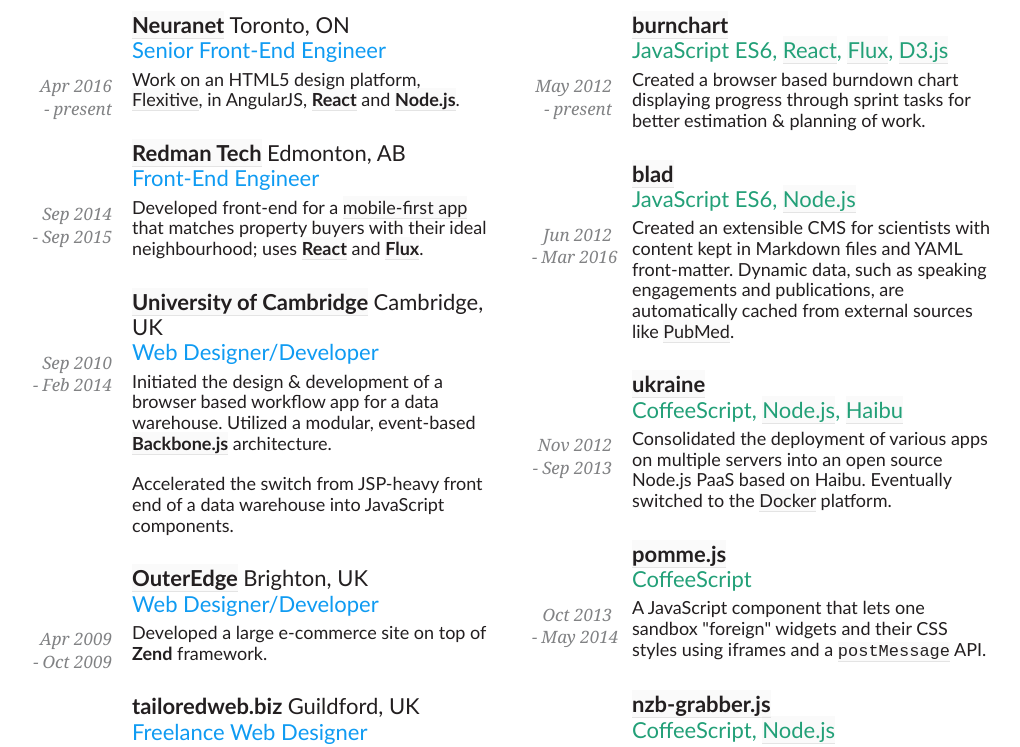
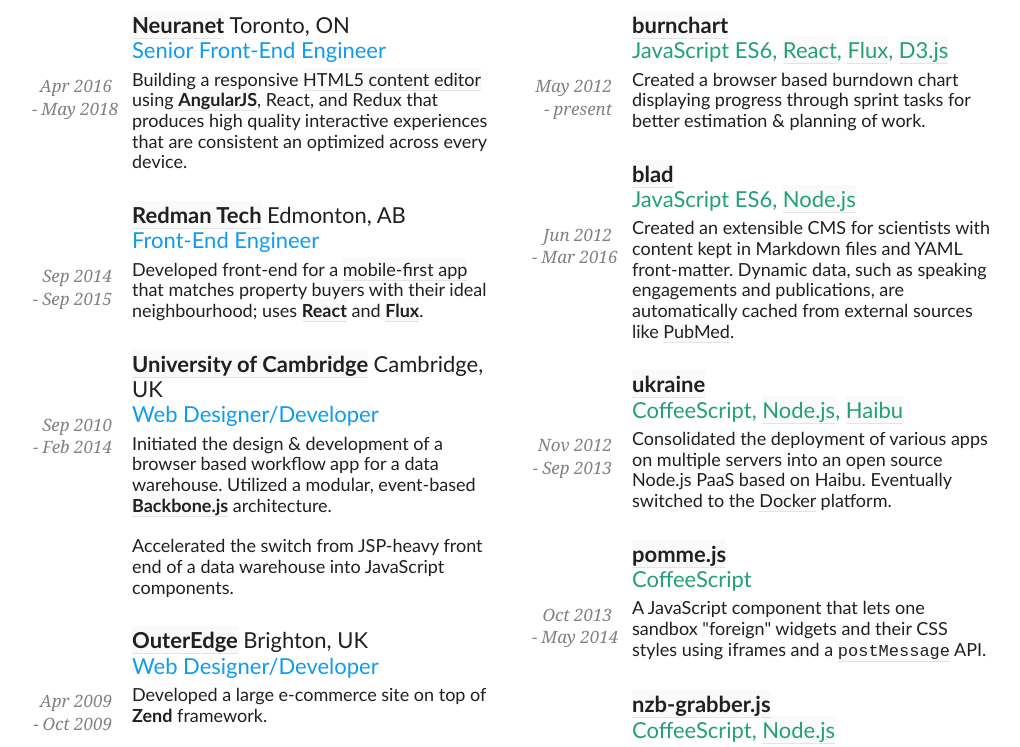
Before and after one commit to radekstepan/resume, a website: page index.html in a window 1280 px wide. Shown: the part 281-1028 px from the top of the page, without its empty margins (128-1148 px from the left). Drawn offline with Linux system fonts and the light colour scheme; a web font is replaced by a local one.

Commit message:
update latest work info

```diff
--- a/index.html
+++ b/index.html
@@ -10,7 +10,7 @@
   <div id="resume">
     <header>
       <h1>Radek Stepan</h1>
-      <h2>Front-End Engineer</h2>
+      <h2>Senior Front-End Engineer</h2>
       <div class="contacts">
         <div>Toronto, ON, Canada</div>
         <a href="mailto:dev@radekstepan.com">dev@radekstepan.com</a><br />
@@ -29,13 +29,13 @@
           <span>Toronto, ON</span></h2>
         <aside>
           <time>Apr 2016</time>
-          <time>present</time>
+          <time>May 2018</time>
         </aside>
         <h3>Senior Front-End Engineer</h3>
-        <p>Work on an HTML5 design platform,
-          <a href="https://flexitive.com/">Flexitive</a>, in AngularJS,
-          <strong><a href="https://facebook.github.io/react/">React</a></strong>
-          and <strong><a href="https://nodejs.org/en/">Node.js</a></strong>.
+        <p>Building a responsive <a href="https://flexitive.com/">HTML5 content editor</a>
+          using <strong><a href="https://angularjs.org/">AngularJS</a></strong>, React, and
+          Redux that produces high quality interactive experiences that are consistent an
+          optimized across every device.
       </article>
       <!--
       <article>
```
